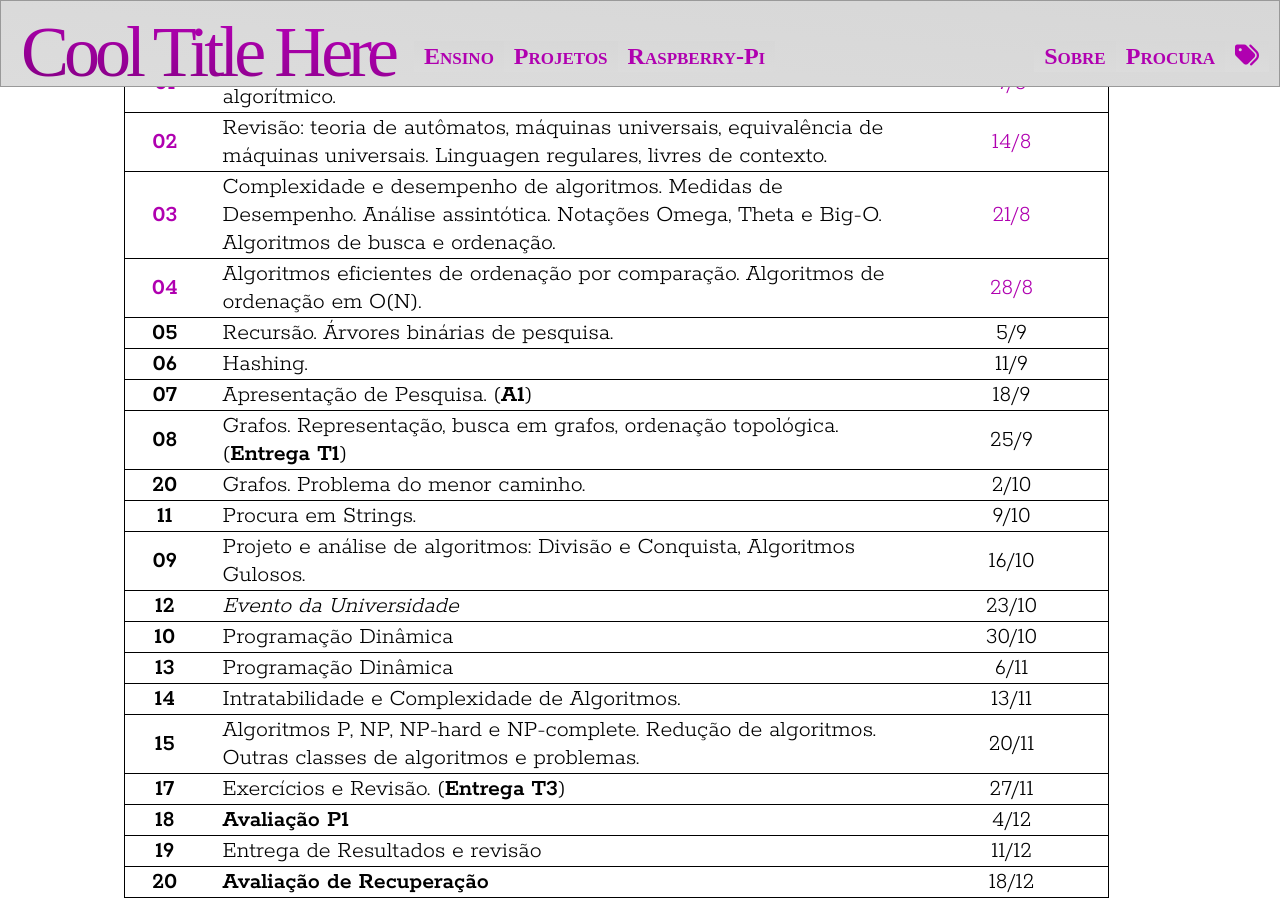
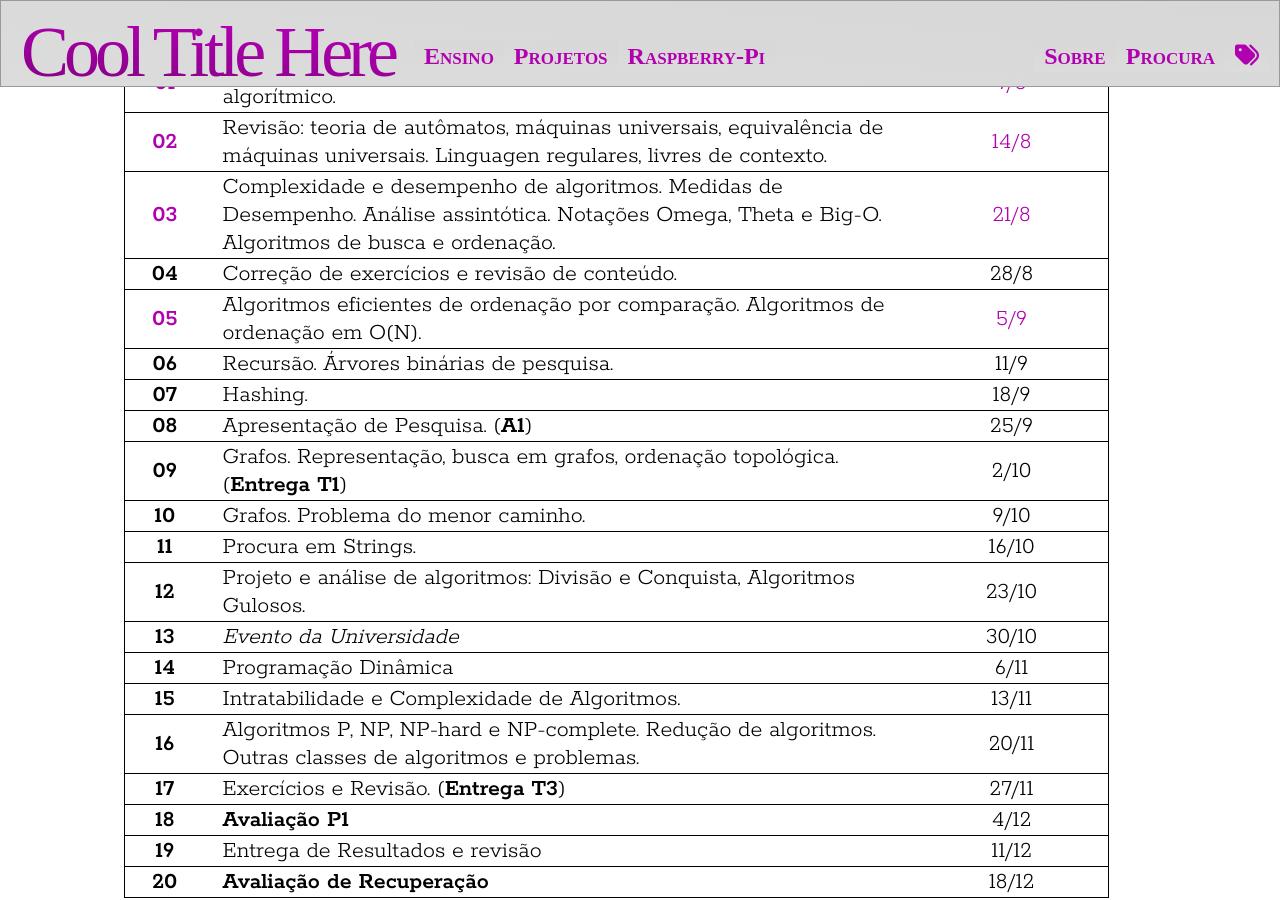
Before and after one commit to rafasgj/rafaeljeffman.com, a Jekyll site: the page built from teaching/lasalle/2023-02-analise-algoritmos.md, in a window 1280 px wide and 900 px high, scrolled down 2116 px. Built offline with Jekyll 4.4.1, drawn with Linux system fonts in a browser that asks for light colours; some web fonts are replaced.

Commit message:
lasalle/analise-algoritmos: Fixed class execution.

```diff
--- a/teaching/lasalle/2023-02-analise-algoritmos.md
+++ b/teaching/lasalle/2023-02-analise-algoritmos.md
@@ -80,19 +80,19 @@ Serão utilizadas aulas expositivas, exercícios práticos individuias ou em gru
 | [**01**](lectures/analise-algoritmos/lecture-01) | Apresentação da disciplina. Conceitos Básicos. Pensamento algorítmico. | [7/8](lectures/analise-algoritmos/lecture-01) |
 | [**02**](lectures/analise-algoritmos/lecture-02) | Revisão: teoria de autômatos, máquinas universais, equivalência de máquinas universais. Linguagen regulares, livres de contexto. | [14/8](lectures/analise-algoritmos/lecture-02) |
 | [**03**](lectures/analise-algoritmos/lecture-03) | Complexidade e desempenho de algoritmos. Medidas de Desempenho. Análise assintótica. Notações Omega, Theta e Big-O. Algoritmos de busca e ordenação. | [21/8](lectures/analise-algoritmos/lecture-03) |
-| [**04**](lectures/analise-algoritmos/lecture-04) | Algoritmos eficientes de ordenação por comparação. Algoritmos de ordenação em O(N). | [28/8](lectures/analise-algoritmos/lecture-04) |
-| **05** | Recursão. Árvores binárias de pesquisa. | 5/9 |
-| **06** | Hashing. | 11/9 |
-| **07** | Apresentação de Pesquisa. (**A1**) | 18/9 |
-| **08** | Grafos. Representação, busca em grafos, ordenação topológica. (**Entrega T1**) | 25/9 |
-| **20** | Grafos. Problema do menor caminho. | 2/10 |
-| **11** | Procura em Strings. | 9/10 |
-| **09** | Projeto e análise de algoritmos: Divisão e Conquista, Algoritmos Gulosos. | 16/10 |
-| **12** | _Evento da Universidade_ | 23/10 |
-| **10** | Programação Dinâmica | 30/10 |
-| **13** | Programação Dinâmica | 6/11 |
-| **14** | Intratabilidade e Complexidade de Algoritmos. | 13/11 |
-| **15** | Algoritmos P, NP, NP-hard e NP-complete. Redução de algoritmos. Outras classes de algoritmos e problemas. | 20/11 |
+| **04** | Correção de exercícios e revisão de conteúdo. | 28/8 |
+| [**05**](lectures/analise-algoritmos/lecture-05) | Algoritmos eficientes de ordenação por comparação. Algoritmos de ordenação em O(N). | [5/9](lectures/analise-algoritmos/lecture-05) |
+| **06** | Recursão. Árvores binárias de pesquisa. | 11/9 |
+| **07** | Hashing. | 18/9 |
+| **08** | Apresentação de Pesquisa. (**A1**) | 25/9 |
+| **09** | Grafos. Representação, busca em grafos, ordenação topológica. (**Entrega T1**) | 2/10 |
+| **10** | Grafos. Problema do menor caminho. | 9/10 |
+| **11** | Procura em Strings. | 16/10 |
+| **12** | Projeto e análise de algoritmos: Divisão e Conquista, Algoritmos Gulosos. | 23/10 |
+| **13** | _Evento da Universidade_ | 30/10 |
+| **14** | Programação Dinâmica | 6/11 |
+| **15** | Intratabilidade e Complexidade de Algoritmos. | 13/11 |
+| **16** | Algoritmos P, NP, NP-hard e NP-complete. Redução de algoritmos. Outras classes de algoritmos e problemas. | 20/11 |
 | **17** | Exercícios e Revisão. (**Entrega T3**) | 27/11 |
 | **18** | **Avaliação P1** | 4/12 |
 | **19** | Entrega de Resultados e revisão | 11/12 |
```
Also changed, not shown: teaching/lasalle/lectures/analise-algoritmos/lecture-05.md (renamed from teaching/lasalle/lectures/analise-algoritmos/lecture-04.md).
